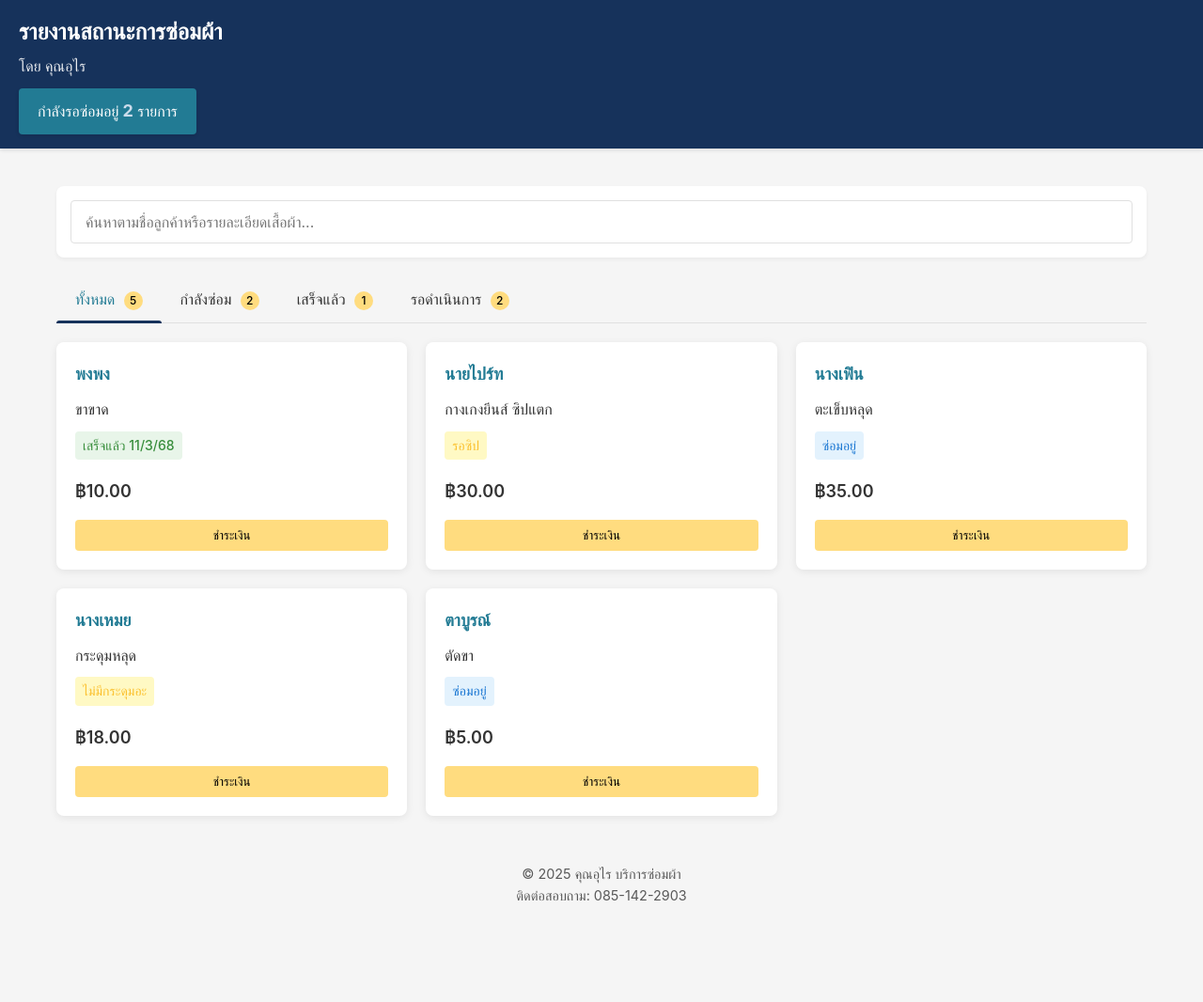
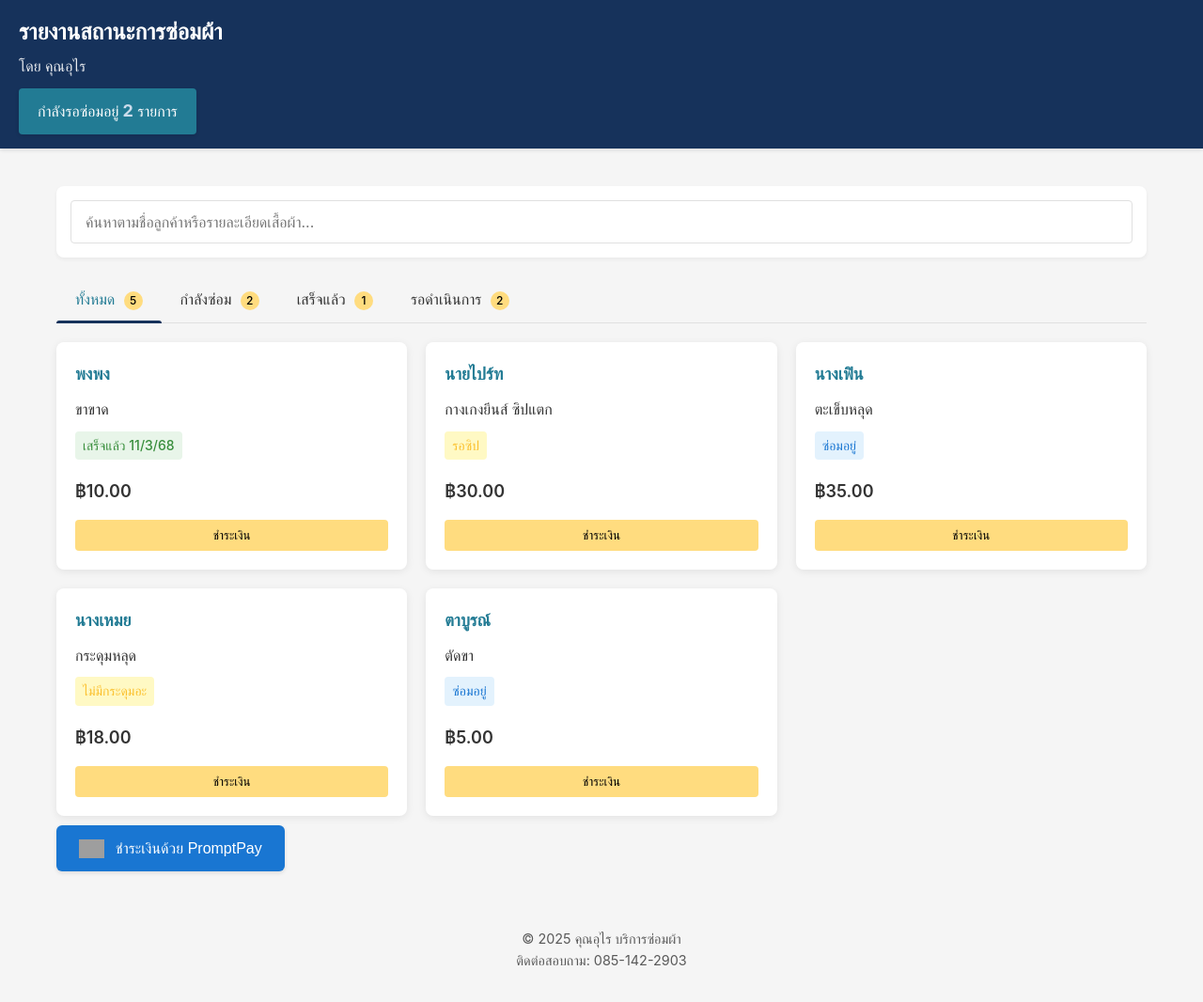
Before and after one commit to pskorn2/urai16, a plain HTML site: page index.html in a window 1280 px wide. Shown: the whole page at 94% size. Before the commit the page ends 1004 px from the top, so only its background shows below. Drawn offline with Linux system fonts and the light colour scheme; grey boxes are pictures that could not be loaded.

Commit message:
Update index.html

```diff
--- a/index.html
+++ b/index.html
@@ -461,6 +461,36 @@
             font-size: 0.9rem;
             opacity: 0.8;
         }
+        .promptpay-button {
+        display: inline-block;
+        background-color: #1976D2;
+        color: white;
+        padding: 12px 24px;
+        font-size: 16px;
+        font-weight: 500;
+        border-radius: 6px;
+        text-decoration: none;
+        transition: all 0.3s ease;
+        box-shadow: 0 2px 4px rgba(0, 0, 0, 0.1);
+        margin: 10px 0;
+        font-family: 'Sarabun', 'Prompt', sans-serif;
+    }
+
+    .promptpay-button:hover {
+        background-color: #1565C0;
+        box-shadow: 0 4px 6px rgba(0, 0, 0, 0.15);
+        transform: translateY(-2px);
+    }
+
+    .promptpay-button:active {
+        transform: translateY(0);
+    }
+
+    .promptpay-button img {
+        vertical-align: middle;
+        margin-right: 8px;
+        height: 20px;
+    }
     </style>
 </head>
 <body>
@@ -513,6 +543,9 @@
             </div>
             <div class="no-results" id="pending-no-results" style="display: none;">ไม่พบรายการ</div>
         </div>
+        <a href="promptpay.html" class="promptpay-button">
+    <img src="https://promptpay.io/assets/img/PromptPay-logo.png" alt="PromptPay"> ชำระเงินด้วย PromptPay
+</a>
         <footer>
             <p>© 2025 คุณอุไร บริการซ่อมผ้า <br> ติดต่อสอบถาม: 085-142-2903</p>
         </footer>
```
